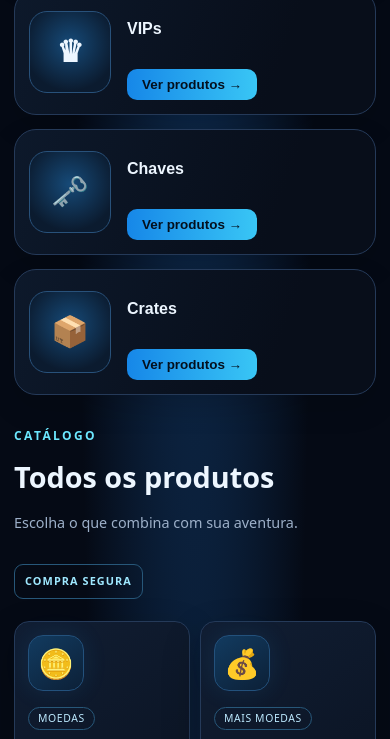
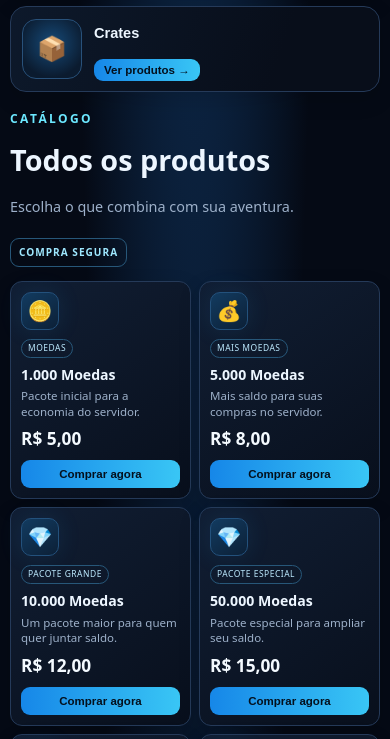
Before and after one commit to Mobila021/Nexuscraft-Shoop, a website: page public/index.html in a window 390 px wide. Shown: the part 799-1538 px from the top of the page. Drawn offline with Linux system fonts and the light colour scheme.

Commit message:
Add files via upload

```diff
--- a/public/style.css
+++ b/public/style.css
@@ -44,3 +44,176 @@
  .steps{grid-template-columns:1fr;gap:0}
 }
 @media(max-width:380px){.sidebar .category{grid-template-columns:66px minmax(0,1fr);column-gap:12px;padding:12px}.sidebar .category span{width:66px;height:66px;font-size:1.6rem}.sidebar .category::after{font-size:.78rem}}
+
+
+/* Ajustes para aproximar o layout do vídeo sem trocar as cores azul/ciano */
+:root{
+  --bg:#050a15;
+  --panel:#0e192b;
+  --line:#253a59;
+  --blue:#28a4ff;
+  --cyan:#6ce8ff;
+  --text:#edf6ff;
+  --muted:#9db0c9;
+}
+
+/* Cabeçalho mais compacto, como uma loja mobile */
+.topbar{
+  min-height:60px;
+  padding:9px 16px;
+  background:rgba(7,14,28,.97);
+  backdrop-filter:blur(12px);
+}
+.brand-mark{width:36px;height:36px;border-radius:10px}
+
+/* Introdução mais curta para mostrar as categorias logo no início */
+.welcome{
+  padding-top:25px;
+  padding-bottom:16px;
+  min-height:0;
+}
+.welcome h1{font-size:clamp(1.9rem,5vw,3.2rem);margin:6px 0 10px}
+.welcome-art{width:130px;height:112px;border-radius:20px}
+.welcome-art b{font-size:2.6rem}
+
+/* Categorias em cartões grandes e fáceis de tocar */
+.store-layout{
+  grid-template-columns:1fr;
+  gap:18px;
+  padding:8px 18px 34px;
+}
+.sidebar{
+  position:static;
+  display:flex;
+  flex-direction:column;
+  gap:10px;
+  padding:0;
+  border:0;
+  background:transparent;
+}
+.sidebar-label{
+  align-self:flex-start;
+  margin:0 0 2px;
+  padding:8px 12px;
+  border:1px solid var(--line);
+  border-radius:12px;
+  background:#0a1322;
+  color:var(--cyan);
+  letter-spacing:.04em;
+}
+.sidebar .category{
+  width:100%;
+  min-height:96px;
+  display:grid;
+  grid-template-columns:68px minmax(0,1fr);
+  grid-template-rows:1fr auto;
+  column-gap:14px;
+  align-items:center;
+  text-align:left;
+  padding:12px 14px;
+  border:1px solid var(--line);
+  border-radius:18px;
+  background:linear-gradient(110deg,#0d192b,#080e1a 72%);
+  color:var(--text);
+  font-size:1rem;
+  font-weight:850;
+  box-shadow:0 8px 22px #0002;
+}
+.sidebar .category span{
+  grid-column:1;
+  grid-row:1/3;
+  width:68px;
+  height:68px;
+  display:grid;
+  place-items:center;
+  border:1px solid #28517a;
+  border-radius:14px;
+  background:radial-gradient(circle at 50% 40%,#164a78,#0b1b2f 75%);
+  font-size:1.7rem;
+}
+.sidebar .category::after{
+  content:"Ver produtos  →";
+  grid-column:2;
+  grid-row:2;
+  justify-self:start;
+  margin-top:7px;
+  padding:6px 12px;
+  border-radius:9px;
+  background:linear-gradient(90deg,#1687e8,#39c6f5);
+  color:#04101d;
+  font-size:.78rem;
+  font-weight:900;
+}
+.sidebar .category:hover,
+.sidebar .category.active{
+  border-color:#3574a5;
+  background:linear-gradient(110deg,#112640,#090f1b 72%);
+  box-shadow:inset 3px 0 0 var(--blue),0 10px 24px #0003;
+}
+.sidebar-help{display:none}
+
+/* Catálogo compacto, com todos os produtos em grelha */
+.shop{min-width:0;max-width:1240px;margin:0 auto;padding:4px 0 12px}
+.section-head{align-items:center;margin-bottom:14px}
+.products{grid-template-columns:repeat(3,minmax(0,1fr));gap:12px}
+.product{
+  padding:13px;
+  border-radius:15px;
+  background:linear-gradient(145deg,#111e33,#080f1c);
+  border-color:var(--line);
+  box-shadow:0 8px 22px #0002;
+}
+.product-icon{
+  width:44px;height:44px;border-radius:12px;font-size:1.45rem;
+}
+.pill{margin-top:9px;font-size:.59rem}
+.product h3{font-size:1rem;line-height:1.25;margin:8px 0 5px}
+.product p{font-size:.78rem;line-height:1.35;min-height:32px;margin-bottom:8px}
+.price{font-size:1.25rem;margin:8px 0 10px}
+.product button{padding:9px 8px;border-radius:9px;font-size:.8rem}
+.product button,.pay{background:linear-gradient(90deg,#1687e8,#39c6f5)}
+.secure{font-size:.63rem;padding:6px 8px}
+.steps{margin-bottom:32px}
+
+/* Mobile: categorias grandes como no vídeo e catálogo de produtos em cartões pequenos */
+@media(max-width:760px){
+  .topbar{min-height:56px;padding:8px 12px}
+  .brand-mark{width:32px;height:32px}
+  .server-status{font-size:.58rem;padding:5px 7px}
+  .discord{font-size:.72rem;padding:6px 8px}
+  .welcome{padding:22px 14px 12px}
+  .welcome h1{font-size:clamp(1.8rem,8vw,2.5rem)}
+  .welcome-art{display:none}
+  .store-layout{padding:6px 10px 26px;gap:18px}
+  .sidebar{display:flex;gap:9px}
+  .sidebar .category{
+    min-height:86px;
+    grid-template-columns:60px minmax(0,1fr);
+    column-gap:12px;
+    padding:10px 11px;
+    border-radius:16px;
+    font-size:.91rem;
+  }
+  .sidebar .category span{width:60px;height:60px;font-size:1.5rem}
+  .sidebar .category::after{font-size:.72rem;padding:5px 10px;margin-top:5px}
+  .shop{padding-top:0}
+  .section-head{align-items:flex-start;flex-direction:column;gap:6px}
+  .products{grid-template-columns:repeat(2,minmax(0,1fr));gap:8px}
+  .product{padding:10px;border-radius:12px}
+  .product-icon{width:38px;height:38px;font-size:1.25rem;border-radius:10px}
+  .product h3{font-size:.88rem}
+  .product p{font-size:.72rem;min-height:0;margin-bottom:7px}
+  .pill{font-size:.53rem;padding:2px 6px}
+  .price{font-size:1.08rem;margin:7px 0 8px}
+  .product button{font-size:.72rem;padding:8px 5px}
+  .secure{display:inline-block}
+  .checkout-grid{grid-template-columns:1fr}
+  .steps{grid-template-columns:1fr;gap:0}
+}
+@media(max-width:360px){
+  .sidebar .category{grid-template-columns:52px minmax(0,1fr);column-gap:9px;padding:9px}
+  .sidebar .category span{width:52px;height:52px;font-size:1.3rem}
+  .product{padding:8px}
+  .product h3{font-size:.82rem}
+  .price{font-size:1rem}
+}
```
